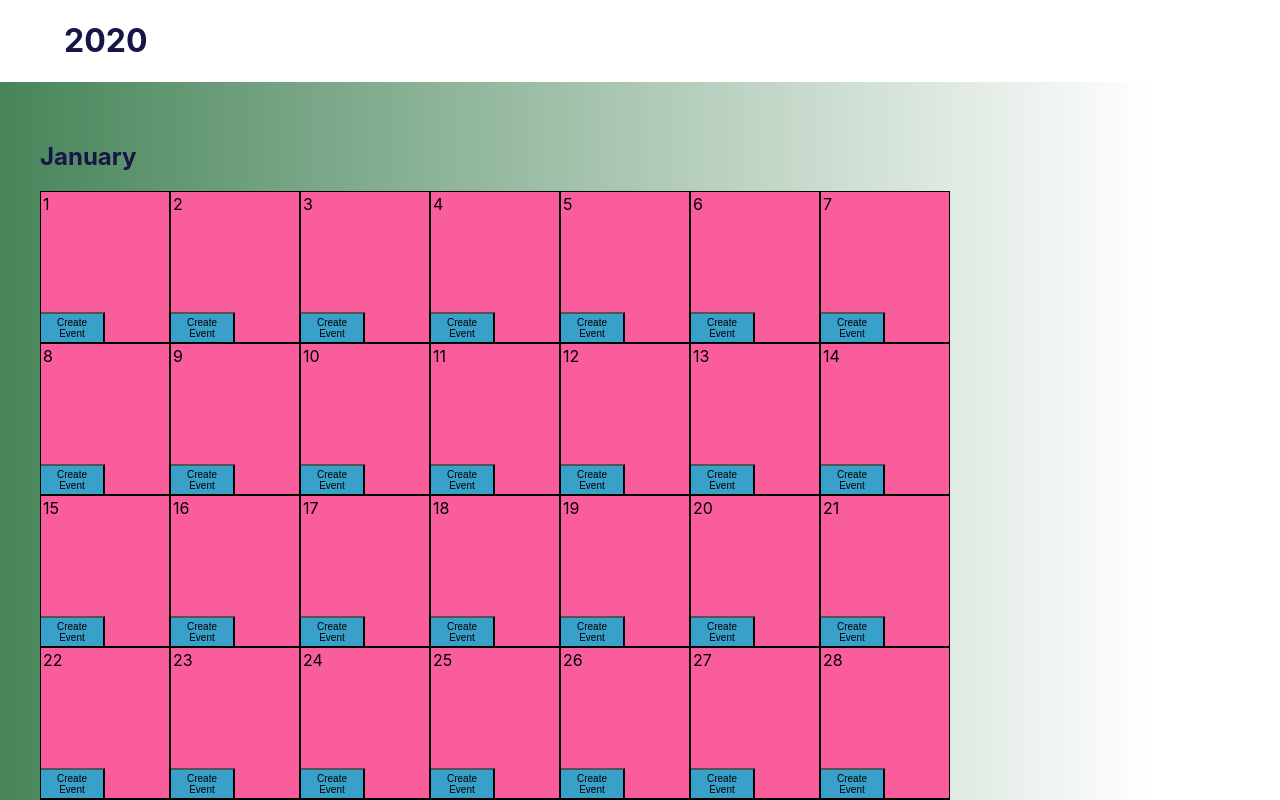
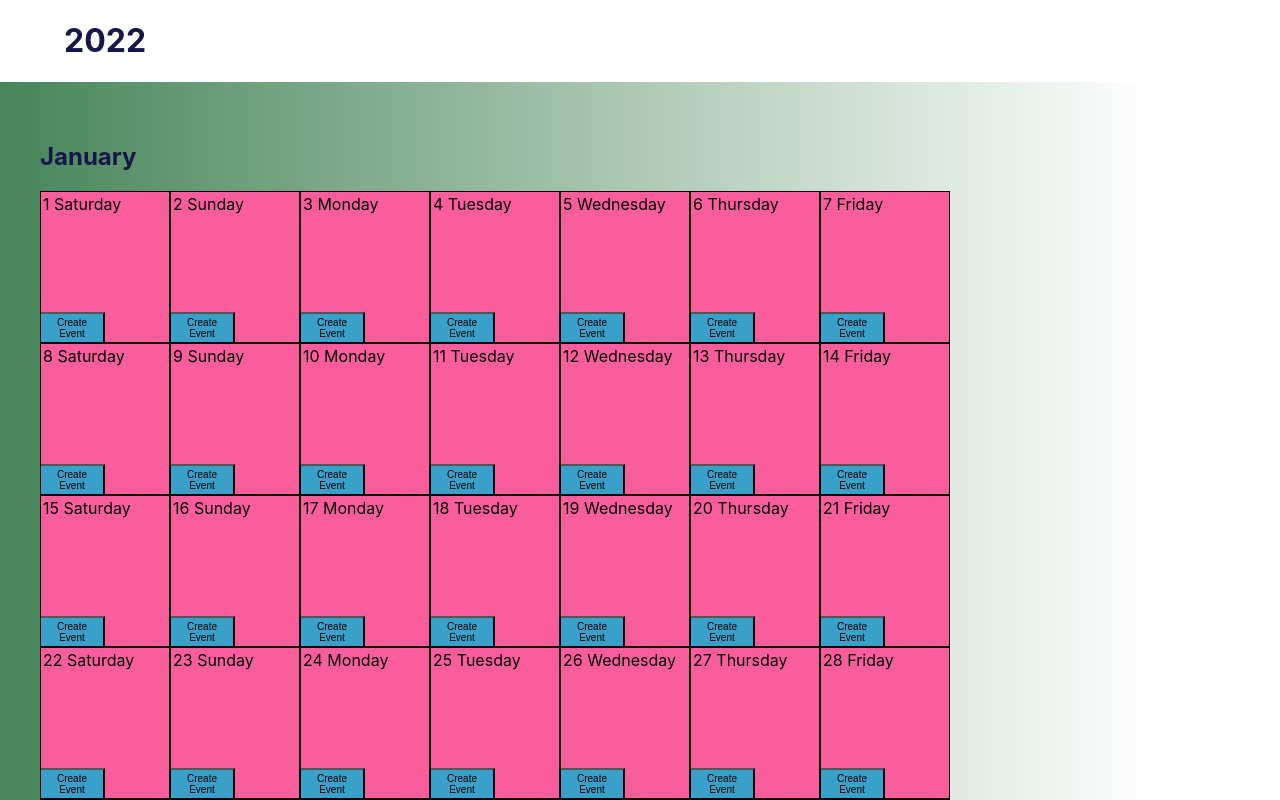
Before and after one commit to EvanG13/Calender-App, a React (Create React App) app in the folder client/: page / in a window 1280 px wide. Built offline with nearby package versions, Linux system fonts and the light colour scheme.

Commit message:
create date helper functions display day of week

```diff
--- a/client/src/App.css
+++ b/client/src/App.css
@@ -46,6 +46,7 @@ h1, h2{
     height: fit-content;
     width:fit-content;
     background-color: red;
+    font-size: 7px;
 }
 
 .delete-day-event:hover{
@@ -82,7 +83,7 @@ h1, h2{
 }
 
 .show-more-icon{
-
+    margin:0;
 }
 
 /* END DAY COMPONENT */
--- a/client/src/App.js
+++ b/client/src/App.js
@@ -6,7 +6,7 @@ import Calendar from './components/Calendar';
 const App = () => {
   return (
     <div className="App">
-      <Calendar yearNum={2020} />
+      <Calendar yearNum={2022} />
     </div>
   );
 }
--- a/client/src/components/Day.js
+++ b/client/src/components/Day.js
@@ -1,10 +1,12 @@
 import {React, useState} from 'react';
 import DayEvent from './DayEvent';
 import MoreIcon from './MoreIcon';
-
+import { dateIsPassed, isCurrentDate, getDayOfWeek } from '../helperFunctions/dateFunctions';
 const Day = (props) => {
 
     let [eventList, setEventList] = useState([]);
+    let bgcolor;
+    let dayOfWeek = getDayOfWeek({year: props.year, month: props.month, day: props.dayNum});
     const createEvent = () =>{ //creates a dayEvent object and updates the state to hold it.
         let eventName = prompt("Input the name of the event you wish to create"); //wait for user to name event and store it to eventName
         let eventToBeAdded = {title: eventName, key: eventList.length}; //give each DayEvent object a key based on the length of the current list
@@ -17,8 +19,8 @@ const Day = (props) => {
     }
 
     return (
-        <div className="day-container">
-            <p className='day-num'> {props.dayNum}</p>
+        <div className="day-container" backgroundColor = {bgcolor}>
+            <p className='day-num'> {props.dayNum}    {dayOfWeek}</p>
             {eventList.map(
                 (element, index) => {
                 if(index < 2){
--- a/client/src/components/Month.js
+++ b/client/src/components/Month.js
@@ -1,4 +1,5 @@
 import Day from './Day';
+
 
 const Month = (props) => {
     var days = [];
@@ -14,37 +15,37 @@ const Month = (props) => {
         days.push(currWeek);
     }
 
-
+    //TODO: refactor the return statement into a nested map function
     return (
         <div className="month">
             <h2>{props.name}</h2>
             <div className='week'>
                 {days[0].map((d,key) => {
-                    return <Day dayNum={d} key={d}/>;
+                    return <Day dayNum={d} key={d} year = {props.year} month = {props.month}/>;
                 })}
             </div>
 
             <div className='week'>
                 {days[1].map((d) => {
-                    return <Day dayNum={d} key={d}/>;
+                    return <Day dayNum={d} key={d} year = {props.year} month = {props.month}/>;
                 })}
             </div>
 
             <div className='week'>
                 {days[2].map((d) => {
-                    return <Day dayNum={d} key={d}/>;
+                    return <Day dayNum={d} key={d} year = {props.year} month = {props.month}/>;
                 })}
             </div>
 
             <div className='week'>
                 {days[3].map((d) => {
-                    return <Day dayNum={d} key={d}/>;
+                    return <Day dayNum={d} key={d} year = {props.year} month = {props.month}/>;
                 })}
             </div>
 
             <div className='week'>
                 {days[4].map((d) => {
-                    return <Day dayNum={d} key={d}/>;
+                    return <Day dayNum={d} key={d} year = {props.year} month = {props.month}/>;
                 })}
             </div>
         </div>
```
